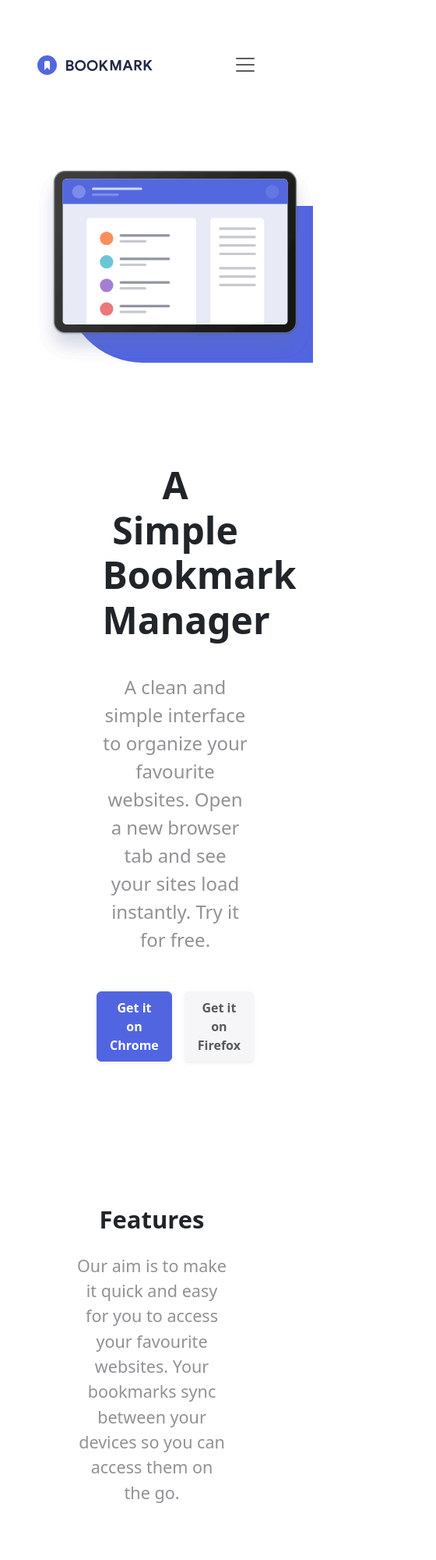
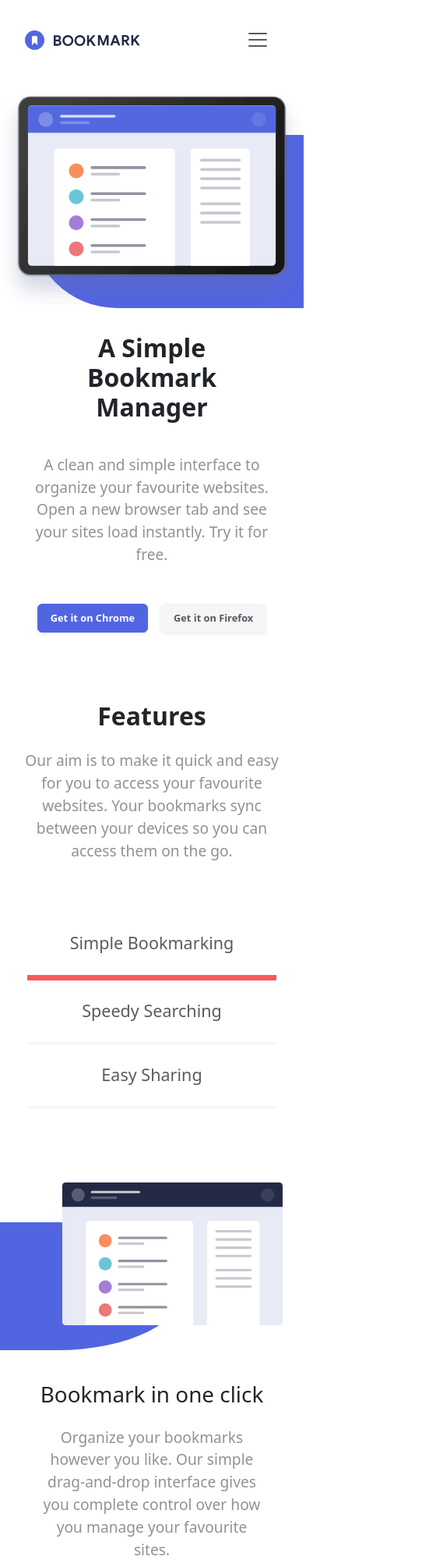
Before and after one commit to annahilla/1.2-Bootstrap-SASS, a website: page index.html in a window 390 px wide. Shown: the top 2000 px of the page at 78% size, 560 px wide, since content can reach past the window. Drawn offline with nearby package versions, Linux system fonts and the light colour scheme.

Commit message:
Finished level 1: responsive landing page

```diff
--- a/index.html
+++ b/index.html
@@ -9,9 +9,9 @@
     <title>Bookmark</title>
 </head>
 
-<body>
-    <header class="py-4 my-4">
-        <nav class="navbar navbar-expand-lg py-3 px-5 d-flex justify-content-between">
+<body class="overflow-x-hidden">
+    <header>
+        <nav class="navbar navbar-expand-lg d-flex justify-content-between">
             <!-- Logo -->
             <img src="/Imagenes/logo-bookmark.svg" alt="logo bookmark">
 
@@ -43,8 +43,8 @@
         </nav>
 
         <!-- Hero -->
-        <section class="hero row align-items-center justify-content-between my-5 py-5 gap-3">
-            <div class="hero-text-content col col-lg-5 col-12 px-5">
+        <section class="hero row align-items-center justify-content-between gap-3">
+            <div class="hero-text-content col col-lg-5 col-12">
                 <h1 class="fw-bolder">A Simple Bookmark Manager</h1>
                 <p class="text-body-tertiary">A clean and simple interface to organize your favourite
                     websites.
@@ -66,8 +66,8 @@
     <!-- Features Section -->
     <section class="features">
         <div class="header d-flex flex-column align-items-center text-center">
-            <h3 class="fw-bolder display-5">Features</h3>
-            <p class="text-body-tertiary fs-4 w-50">Our aim is to make it quick and easy for you to access your
+            <h3 class="fw-bolder">Features</h3>
+            <p class="text-body-tertiary">Our aim is to make it quick and easy for you to access your
                 favourite
                 websites. Your bookmarks sync
                 between your devices so you can access them on the go.</p>
@@ -106,7 +106,7 @@
                     </div>
                     <div class="tab-text-content col col-lg-5 col-12 px-5">
                         <h5 class=" display-6 fw-medium my-4">Bookmark in one click</h5>
-                        <p class="text-body-tertiary fs-4 w-75">Organize your bookmarks however you like. Our simple
+                        <p class="text-body-tertiary">Organize your bookmarks however you like. Our simple
                             drag-and-drop interface gives you
                             complete
                             control over how you manage your favourite sites.</p>
@@ -125,7 +125,7 @@
                     </div>
                     <div class="tab-text-content col col-lg-5 col-12 px-5">
                         <h5 class=" display-6 fw-medium my-4">Intelligent search</h5>
-                        <p class="text-body-tertiary fs-4 w-75">Our powerful feature will help you find saved sites
+                        <p class="text-body-tertiary">Our powerful feature will help you find saved sites
                             in no time at all. No need to trawl through all your bookmarks</p>
                         <button class="btn btn-primary px-4 py-3 my-2">More info</button>
                     </div>
@@ -142,7 +142,7 @@
                     </div>
                     <div class="tab-text-content col col-lg-5 col-12 px-5">
                         <h5 class=" display-6 fw-medium my-4">Share your bookmarks</h5>
-                        <p class="text-body-tertiary fs-4 w-75">Easily share your bookmarks and collections with
+                        <p class="text-body-tertiary">Easily share your bookmarks and collections with
                             others.
                             Create a shareable link that you can send at the click of a button.</p>
                         <button class="btn btn-primary px-4 py-3 my-2">More info</button>
@@ -156,7 +156,7 @@
      <section class="download-extension">
         <div class="header d-flex flex-column align-items-center text-center">
             <h3 class="fw-bolder display-5 py-5">Download the extension</h3>
-            <p class="text-body-tertiary fs-4 w-50">We've got more browsers in the pipeline. Please do let us know if you've got a favourite you'd like us to prioritize.</p>
+            <p class="text-body-tertiary">We've got more browsers in the pipeline. Please do let us know if you've got a favourite you'd like us to prioritize.</p>
         </div>
 
         <!-- Cards -->
@@ -195,7 +195,7 @@
       <section class="faq py-5">
         <div class="header d-flex flex-column align-items-center text-center">
             <h3 class="fw-bolder display-5 py-5">Frequently Asked Questions</h3>
-            <p class="text-body-tertiary fs-4 w-50">Here are some of our FAQs. If you have any other questions you'd like answered please feel free to email us.</p>
+            <p class="text-body-tertiary">Here are some of our FAQs. If you have any other questions you'd like answered please feel free to email us.</p>
         </div>
 
         <!-- Accordion -->
--- a/styles.scss
+++ b/styles.scss
@@ -17,17 +17,38 @@ $theme-colors: (
   padding: 0;
 }
 
-body {
-  overflow-x: hidden;
+html, body {
+    overflow-x: hidden;
 }
 
 .header {
   margin: 3rem 0;
 }
 
+.header p, .tab-text-content p {
+  font-size: 1.5rem;
+  width: 50%;
+}
+
+// Header
+
+header {
+  margin: 1rem 0;
+  padding: 1rem 0;
+}
+
+.navbar {
+  padding: 0 3rem;
+}
+
 // Hero
 .hero {
   margin-left: 3rem;
+  margin: 5rem 0;
+}
+
+.hero .hero-text-content {
+  padding: 0 5rem;
 }
 
 .hero .hero-text-content h1 {
@@ -58,13 +79,14 @@ body {
 // Features section
 .features h3 {
   padding: 4rem 0;
+  font-size: 3rem;
 }
 
 .bg-box-left {
   width: 80%;
-  height: 80%;
-  bottom: -10rem;
-  left: 0;
+  height: 90%;
+  bottom: -5rem;
+  left: -5rem;
 }
 
 .tab-img-container img{
@@ -86,6 +108,10 @@ body {
 .nav-tabs .nav-item .nav-link.active {
   border: none;
   border-bottom: 7px solid $secondary;
+}
+
+.tab-text-content p {
+  width: 75%;
 }
 
 
@@ -140,7 +166,7 @@ body {
   }
 
   .hero .hero-text-content p {
-    font-size: 1rem;
+    font-size: 1.5rem;
   }
 }
 
@@ -150,7 +176,9 @@ body {
     flex-direction: column;
     align-items: center;
     justify-content: center;
+    margin-left: 0rem;
   }
+
   .hero .hero-text-content {
     order: 2;
     width:80%;
@@ -182,6 +210,10 @@ body {
     margin-top: 0;
   }
 
+  .features p, .download-extension p, .faq p {
+    width: 75%;
+  }
+
   .features .nav-tabs {
     flex-direction: column;
     align-items: center;
@@ -210,9 +242,14 @@ body {
   justify-content: center;
  }
 
+ .tab-text-content p {
+  text-align: center;
+ }
+
  .download-extension {
   margin-top: 0;
   padding-top: 0;
+  margin: 0 auto;
  }
 
  .download-extension .cards-container {
@@ -227,20 +264,72 @@ body {
 .download-extension .cards-container .card:nth-child(3) {
   margin-top: 0;
 }
+}
 
+@media (max-width: 768px) {
+  header {
+    margin: 0;
+    padding: 1rem 0;
+  }
 
+  .navbar {
+    padding: 1rem 2rem;
+  }
+
+  .hero {
+    margin: 2rem 0;
+    padding: 0;
+  }
+
+  .hero .hero-text-content{
+    padding: 0;
+    margin-top: 0;
+  }
+
+  .bg-box-left {
+    bottom: -5rem;
+  }
+
+  .nav-tabs .nav-item .nav-link {
+    width: 20rem;
+  }
+
+  .accordion {
+    width: 90%;
+  }
 }
 
 
-@media (min-width: 576px) {
+@media (max-width: 576px) {
+
+
+  .hero .hero-text-content h1, .features .header h3{
+    font-size: 2rem;
+    padding: 1rem 0;
+  }
+
+  .hero .hero-text-content p, .header p, .tab-text-content p{
+    font-size: 1.2rem;
+  }
+
+  .cta-buttons .btn {
+    font-size: .8rem;
+  }
+
+  .tab-img-container {
+    padding-right: 3rem;
+  }
+
+  .bg-box-left {
+    bottom: -2rem;
+  }
+
+  .tab-text-content {
+    margin-top: 3rem;
+  }
+
+  .tab-text-content p, .header p {
+    width: 90%;
+  }
 
 }
-
-@media (min-width: 768px) {
-
-}
-
-
-@media (min-width: 992px) {
-
-}
```
Also changed, not shown: styles.css, 1 other file.
